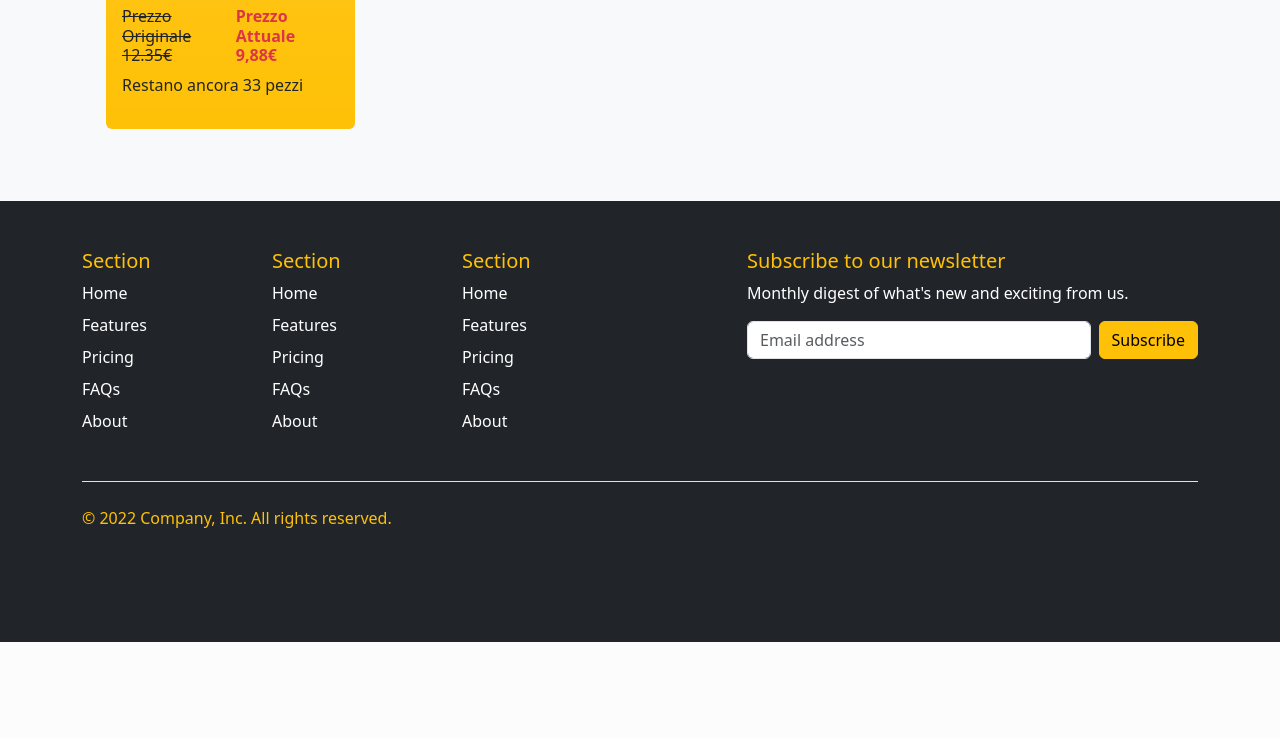
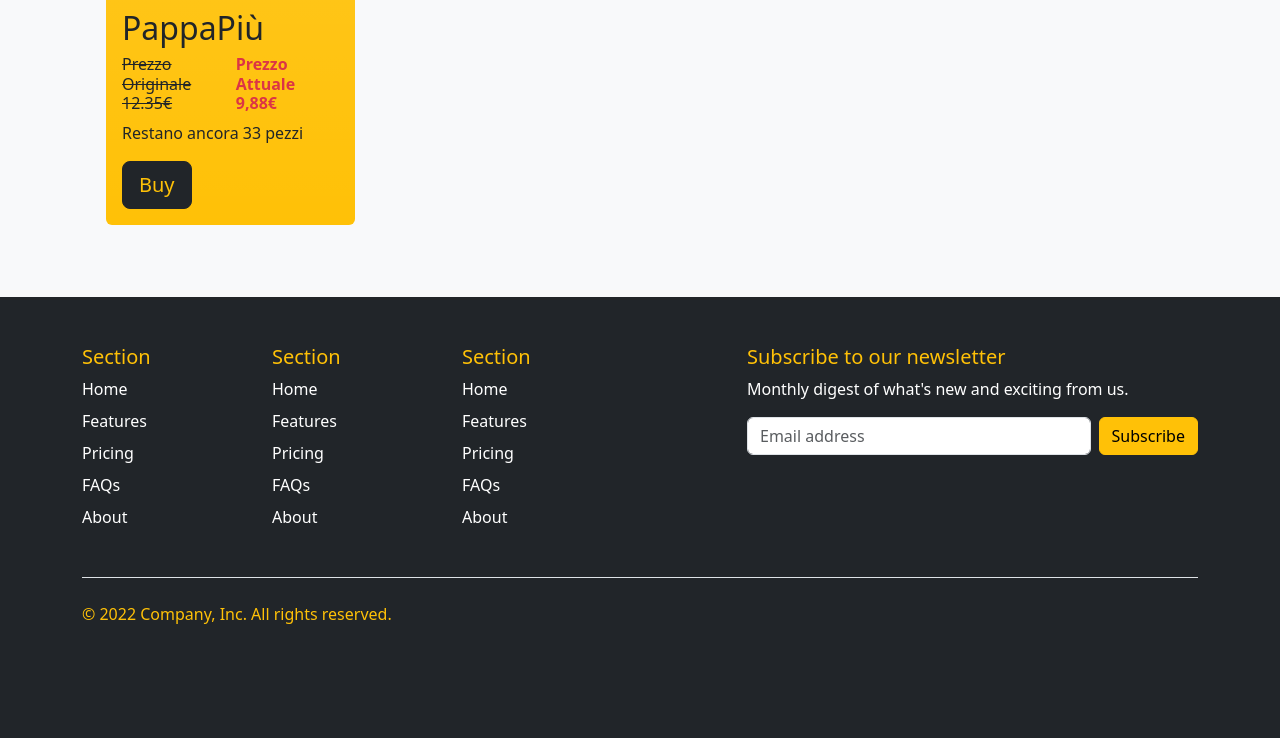
Before and after one commit to MatteoNocera/php-oop-2, a PHP site: page / in a window 1280 px wide. Shown: the part 1469-2207 px from the top of the page. Before the commit the page ends 2111 px from the top, so only its background shows below. Run offline with PHP 8.4, Linux system fonts and the light colour scheme.

Commit message:
add buy button

```diff
--- a/layouts/partials/products.php
+++ b/layouts/partials/products.php
@@ -21,10 +21,9 @@
                                 </h6>
                             </div>
 
+                            <p>Restano ancora <?= $product->stock_quantity ?> pezzi</p>
 
-
-
-                            <p>Restano ancora <?= $product->stock_quantity ?> pezzi</p>
+                            <button class="btn btn-dark btn-lg text-warning" type="button">Buy</button>
 
                         </div>
                     </div>
```
